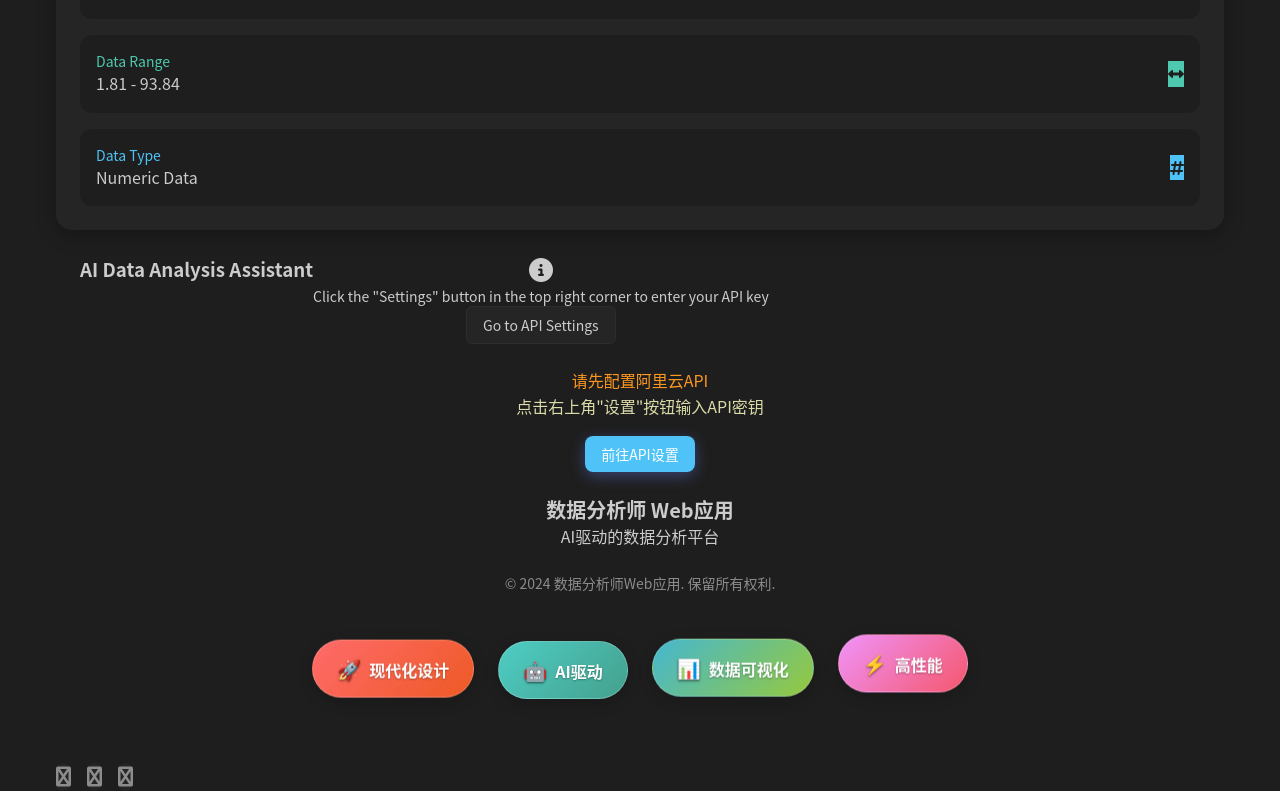
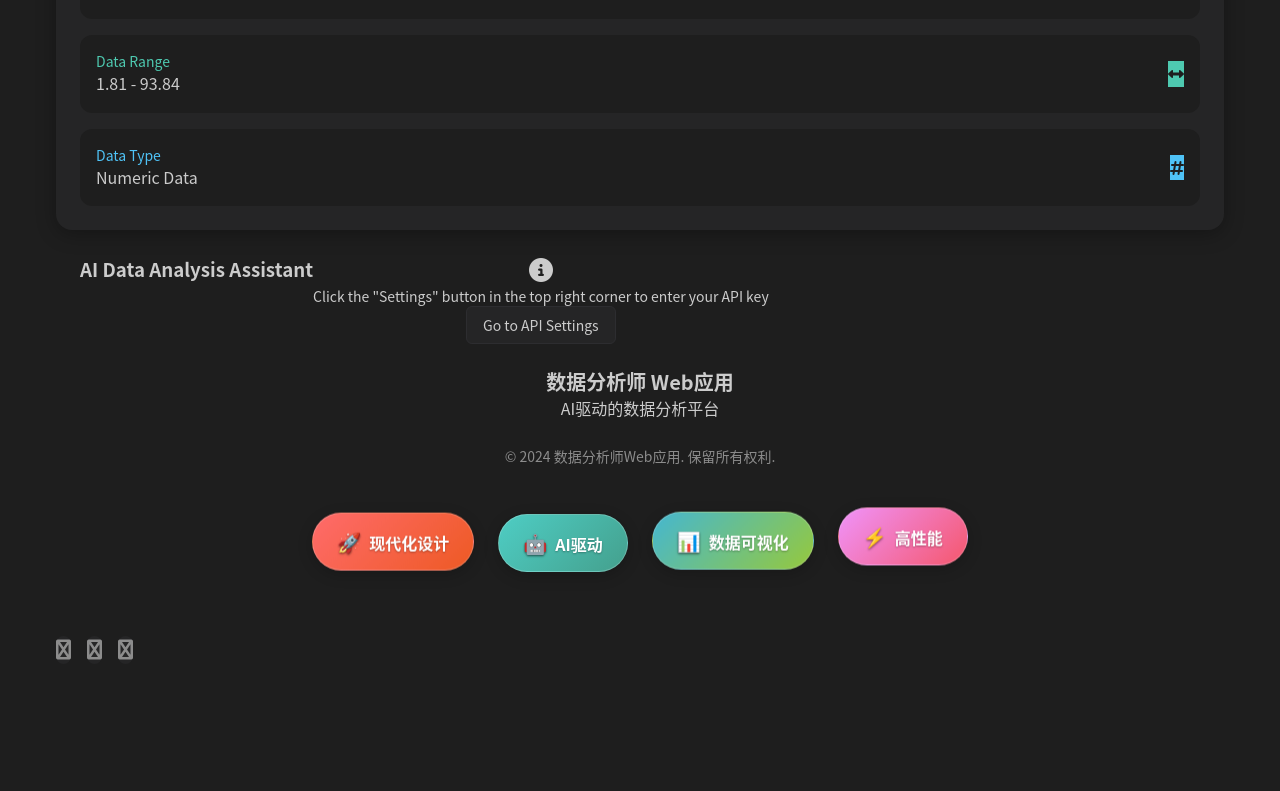
Before and after one commit to A1motoro/Analyzer_for_AIE1901, a React (Vite) app in the folder analyzer-app/: page / in a window 1280 px wide. Shown: the part 3788-4579 px from the top of the page. After the commit the page ends 4452 px from the top, so only its background shows below. Built offline with nearby package versions, Linux system fonts and the light colour scheme.

Commit message:
优化布局

```diff
--- a/analyzer-app/src/App.tsx
+++ b/analyzer-app/src/App.tsx
@@ -436,27 +436,7 @@ const App: React.FC = () => {
       <footer className="bg-monokai-dark border-t border-monokai py-12">
         <div className="container mx-auto px-4">
           <div className="text-center">
-            {/* API配置提示区域 */}
-            <div className="mb-6">
-              <p className="text-lg mb-2" style={{ color: 'var(--monokai-orange)' }}>
-                请先配置阿里云API
-              </p>
-              <p className="text-base mb-4" style={{ color: 'var(--monokai-yellow)' }}>
-                点击右上角"设置"按钮输入API密钥
-              </p>
-              <button
-                className="px-6 py-2 rounded-lg font-medium transition-all duration-300 hover:scale-105"
-                style={{
-                  background: 'linear-gradient(135deg, var(--monokai-purple), var(--monokai-blue))',
-                  color: 'white',
-                  border: 'none',
-                  boxShadow: '0 4px 15px rgba(102, 126, 234, 0.4)'
-                }}
-                onClick={() => setDrawerOpen(true)}
-              >
-                前往API设置
-              </button>
-            </div>
+
 
             {/* 副标题区域 */}
             <div className="mb-6">
```
